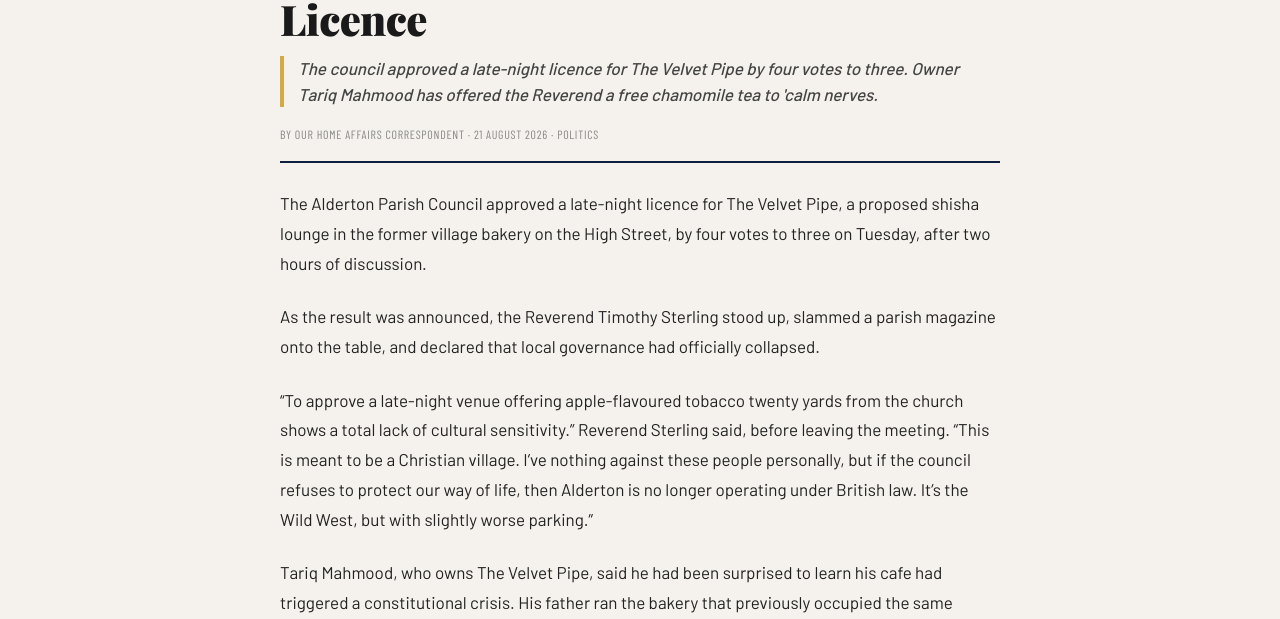
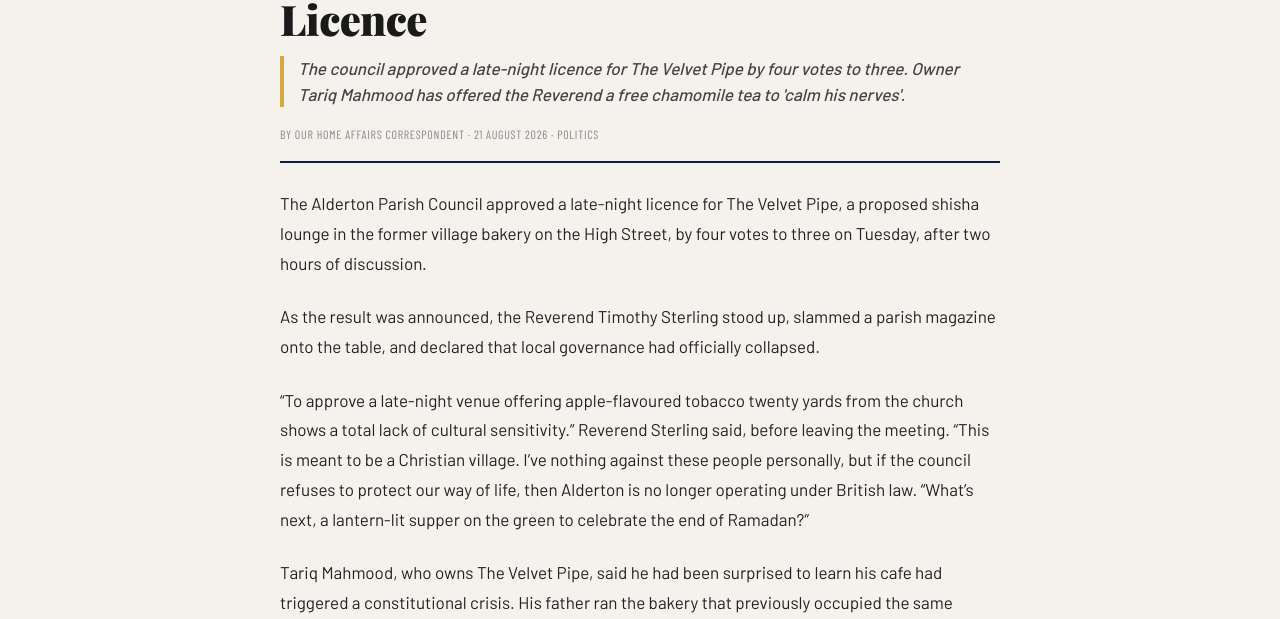
Before and after one commit to matt-palmer999/britishpatriots, a Jekyll site: the page built from _posts/2026-08-21-vicar-shisha-lounge.md, in a window 1280 px wide. Shown: the part 517-1136 px from the top of the page. Built offline with Jekyll 4.4.1, drawn with Linux system fonts in a browser that asks for light colours; some web fonts are replaced.

Commit message:
Update 2026-08-21-vicar-shisha-lounge.md

```diff
--- a/_posts/2026-08-21-vicar-shisha-lounge.md
+++ b/_posts/2026-08-21-vicar-shisha-lounge.md
@@ -1,7 +1,7 @@
 ---
 layout: post
 title: "Vicar Declares Alderton 'No Longer Under British Law' After Parish Council Approves Shisha Lounge Licence"
-standfirst: "The council approved a late-night licence for The Velvet Pipe by four votes to three. Owner Tariq Mahmood has offered the Reverend a free chamomile tea to 'calm nerves."
+standfirst: "The council approved a late-night licence for The Velvet Pipe by four votes to three. Owner Tariq Mahmood has offered the Reverend a free chamomile tea to 'calm his nerves'."
 category: Politics
 author: Our Home Affairs Correspondent
 ---
@@ -10,7 +10,7 @@ The Alderton Parish Council approved a late-night licence for The Velvet Pipe, a
 
 As the result was announced, the Reverend Timothy Sterling stood up, slammed a parish magazine onto the table, and declared that local governance had officially collapsed.
 
-"To approve a late-night venue offering apple-flavoured tobacco twenty yards from the church shows a total lack of cultural sensitivity." Reverend Sterling said, before leaving the meeting. "This is meant to be a Christian village. I've nothing against these people personally, but if the council refuses to protect our way of life, then Alderton is no longer operating under British law. It's the Wild West, but with slightly worse parking."
+"To approve a late-night venue offering apple-flavoured tobacco twenty yards from the church shows a total lack of cultural sensitivity." Reverend Sterling said, before leaving the meeting. "This is meant to be a Christian village. I've nothing against these people personally, but if the council refuses to protect our way of life, then Alderton is no longer operating under British law. "What's next, a lantern-lit supper on the green to celebrate the end of Ramadan?"
 
 Tariq Mahmood, who owns The Velvet Pipe, said he had been surprised to learn his cafe had triggered a constitutional crisis. His father ran the bakery that previously occupied the same building, from 1985 until his retirement, and Mahmood himself attended the primary school two streets away. "Look, I just want to sell herbal shisha, mint tea and baklava to people who want a quiet sit-down after 8pm," he said. "I didn't realise opening a cafe meant seceding from the United Kingdom. If the Reverend wants to pop in for a chamomile tea and have a go on the mango shisha to calm his nerves, the first round is on the house."
 
```
